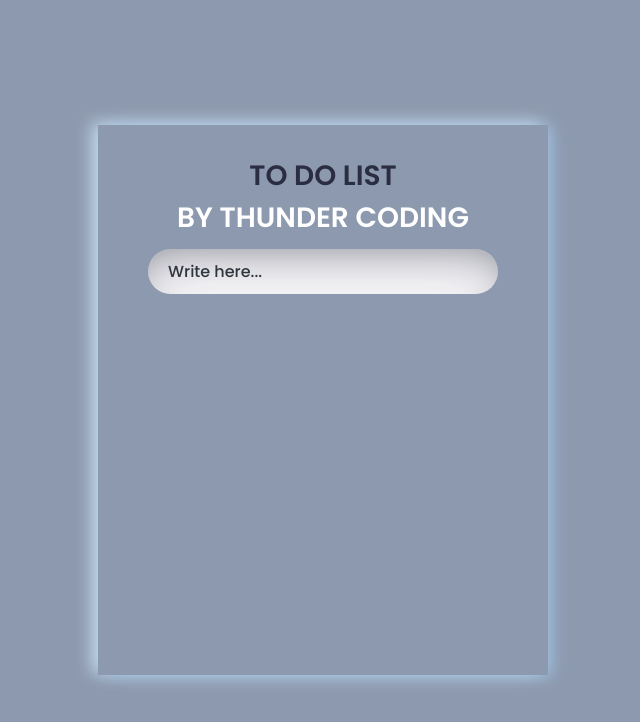
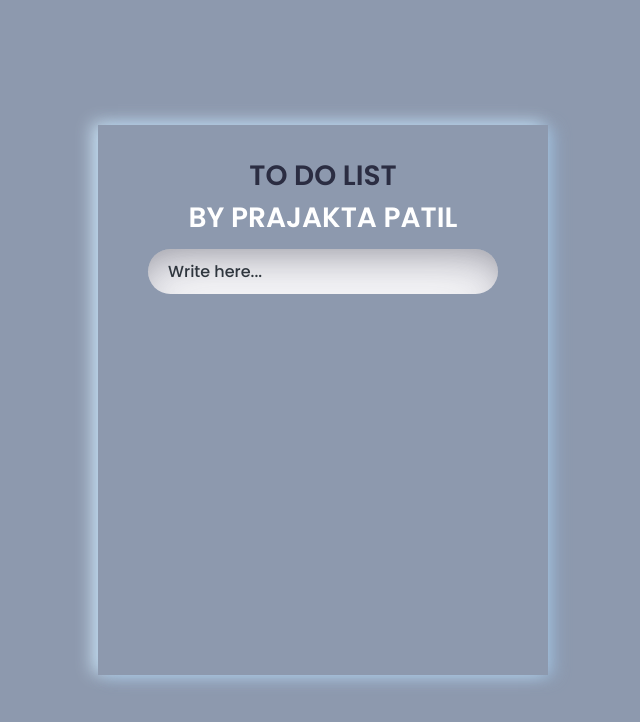
Before and after one commit to Prajakta-V-Patil/To-Do-List, a plain HTML site: page index.html in a window 1280 px wide. Shown: the whole page, without its empty margins (317-957 px from the left). Drawn offline with Linux system fonts and the light colour scheme.

Commit message:
Update index.html

```diff
--- a/index.html
+++ b/index.html
@@ -10,7 +10,7 @@
 <body>
     <div class="container">
         <div class="box">
-            <h2>To Do List <br> <span> By Thunder Coding</span></h2>
+            <h2>To Do List <br> <span> By Prajakta Patil</span></h2>
             <input type="text" placeholder="Write here..." id="mainBx">
             <ul id="list"></ul>
         </div>
```
